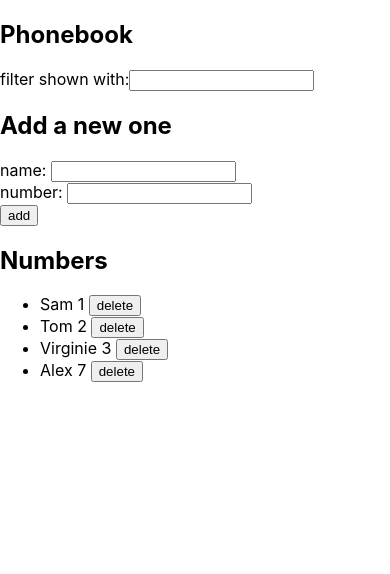
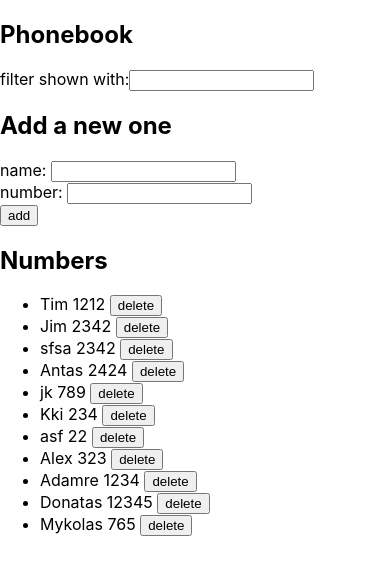
Before and after one commit to dktrdktr/Full-Stack-Open, a React (Create React App) app in the folder part2/phonebook/: page / in a window 390 px wide. Shown: the top 574 px of the page. Built offline with nearby package versions, Linux system fonts and the light colour scheme; data requests are answered from the project's data file.

Commit message:
2.20*: Phonebook step12

```diff
--- a/part2/phonebook/db.json
+++ b/part2/phonebook/db.json
@@ -1,24 +1,59 @@
 {
   "persons": [
     {
-      "name": "Sam",
-      "number": "1",
-      "id": 1
+      "name": "Tim",
+      "number": "1212",
+      "id": 5
     },
     {
-      "name": "Tom",
-      "number": "2",
-      "id": 2
+      "name": "Jim",
+      "number": "2342",
+      "id": 8
     },
     {
-      "name": "Virginie",
-      "number": "3",
-      "id": 3
+      "name": "sfsa",
+      "number": "2342",
+      "id": 9
+    },
+    {
+      "name": "Antas",
+      "number": "2424",
+      "id": 11
+    },
+    {
+      "name": "jk",
+      "number": "789",
+      "id": 14
+    },
+    {
+      "name": "Kki",
+      "number": "234",
+      "id": 15
+    },
+    {
+      "name": "asf",
+      "number": "22",
+      "id": 16
     },
     {
       "name": "Alex",
-      "number": "7",
-      "id": 4
+      "number": "323",
+      "id": 18
+    },
+    {
+      "name": "Adamre",
+      "number": "1234",
+      "id": 19
+    },
+    {
+      "name": "Donatas",
+      "number": "12345",
+      "id": 20
+    },
+    {
+      "name": "Mykolas",
+      "number": "765",
+      "id": 21
     }
   ]
 }
--- a/part2/phonebook/src/App.js
+++ b/part2/phonebook/src/App.js
@@ -3,10 +3,12 @@ import Filter from "./components/Filter";
 import PersonForm from "./components/PersonForm";
 import Persons from "./components/Persons";
 import personService from "./services/names";
+import Notification from "./components/Notification";
 
 const App = () => {
   // ** State Variables **
   const [persons, setPersons] = useState([]);
+  const [message, setMessage] = useState(null);
   // User input
   const [newName, setNewName] = useState("");
   const [newNumber, setNewNumber] = useState("");
@@ -47,9 +49,19 @@ const App = () => {
             );
             setNewName("");
             setNewNumber("");
+            setMessage([`Updated ${returnedPerson.name}`, "success"]);
+            setTimeout(() => {
+              setMessage(null);
+            }, 3000);
           })
-          .catch((error) => {
-            console.log(error);
+          .catch((err) => {
+            setMessage([
+              `${persons[matchedNameIndex].name} was already removed from server`,
+              "error",
+            ]);
+            setTimeout(() => {
+              setMessage(null);
+            }, 3000);
           });
       }
     } else {
@@ -60,6 +72,10 @@ const App = () => {
           setPersons(persons.concat(returnedPerson));
           setNewName("");
           setNewNumber("");
+          setMessage([`Added ${returnedPerson.name}`, "success"]);
+          setTimeout(() => {
+            setMessage(null);
+          }, 3000);
         })
         .catch((error) => {
           console.log(error);
@@ -80,19 +96,27 @@ const App = () => {
   );
 
   // Event handler for deleting an entry (called from the Name component within Persons component)
-  const handlePersonDelete = (personid) => {
+  const handlePersonDelete = (person) => {
     personService
-      .deleteEntry(personid)
+      .deleteEntry(person.id)
       .then((response) => {
-        setPersons(persons.filter((x) => x.id !== personid));
+        setPersons(persons.filter((x) => x.id !== person.id));
+        setMessage([`${person.name} has been successfully deleted`, "success"]);
+        setTimeout(() => {
+          setMessage(null);
+        }, 3000);
       })
-      .catch((error) => {
-        console.log(error);
+      .catch((err) => {
+        setMessage([`${person.name} is not in the database`, "error"]);
+        setTimeout(() => {
+          setMessage(null);
+        }, 3000);
       });
   };
 
   return (
     <div>
+      <Notification message={message} />
       <h2>Phonebook</h2>
       <Filter value={newFilter} onChange={handleFilterChange} />
       <h2>Add a new one</h2>
@@ -107,6 +131,7 @@ const App = () => {
       <Persons
         personsToShow={namesToShow}
         handlePersonDelete={handlePersonDelete}
+        setMessage={setMessage}
       />
     </div>
   );
--- a/part2/phonebook/src/components/Name.js
+++ b/part2/phonebook/src/components/Name.js
@@ -1,17 +1,14 @@
 import React from "react";
-// import personService from "../services/names";
 
 const Name = ({ person, handlePersonDelete }) => {
   const handleDelete = (e) => {
-    handlePersonDelete(parseInt(e.target.value));
+    handlePersonDelete(person);
   };
 
   return (
     <li>
       {person.name} {person.number}{" "}
-      <button value={person.id} onClick={handleDelete}>
-        delete
-      </button>
+      <button onClick={handleDelete}>delete</button>
     </li>
   );
 };
--- /dev/null
+++ b/part2/phonebook/src/components/Notification.js
@@ -0,0 +1,10 @@
+const Notification = ({ message }) => {
+  if (message === null) {
+    return null;
+  }
+
+  // return <div className="success">{message[0]}</div>;
+  return <div className={`notification ${message[1]}`}>{message[0]}</div>;
+};
+
+export default Notification;
--- a/part2/phonebook/src/index.css
+++ b/part2/phonebook/src/index.css
@@ -1,13 +1,29 @@
 body {
   margin: 0;
-  font-family: -apple-system, BlinkMacSystemFont, 'Segoe UI', 'Roboto', 'Oxygen',
-    'Ubuntu', 'Cantarell', 'Fira Sans', 'Droid Sans', 'Helvetica Neue',
+  font-family: -apple-system, BlinkMacSystemFont, "Segoe UI", "Roboto", "Oxygen",
+    "Ubuntu", "Cantarell", "Fira Sans", "Droid Sans", "Helvetica Neue",
     sans-serif;
   -webkit-font-smoothing: antialiased;
   -moz-osx-font-smoothing: grayscale;
 }
 
 code {
-  font-family: source-code-pro, Menlo, Monaco, Consolas, 'Courier New',
+  font-family: source-code-pro, Menlo, Monaco, Consolas, "Courier New",
     monospace;
 }
+
+.notification {
+  background: lightgrey;
+  font-size: 20px;
+  border-style: solid;
+  border-radius: 5px;
+  padding: 10px;
+  margin-bottom: 10px;
+}
+.success {
+  color: green;
+}
+
+.error {
+  color: red;
+}
```
